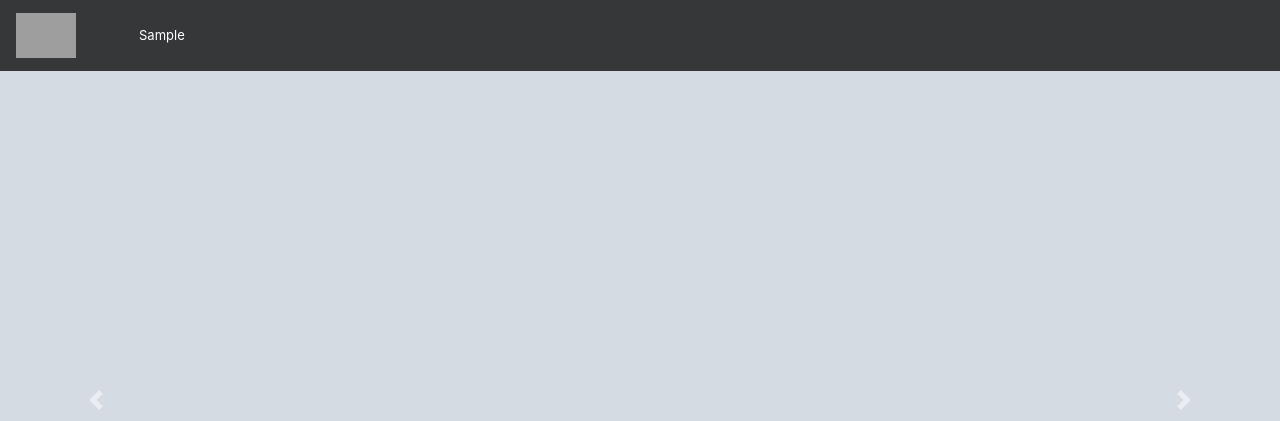
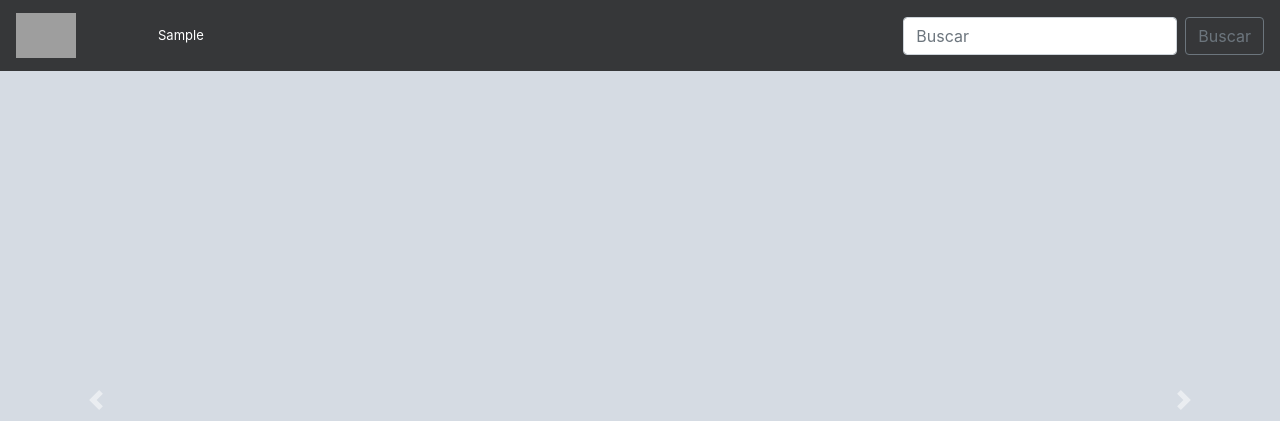
Before and after one commit to moisescordero/ibrsg, a Django app: template web/templates/index.html in a window 1280 px wide. Shown: the top 421 px of the page. Run offline with Django 4.2, Linux system fonts and the light colour scheme; the template is opened without the code that fills it: most values are stand-ins (such as "Sample title", 1, 10 or a date in 2020); grey boxes marked "Sample" are stand-in pictures; some libraries are stand-ins or nearby versions; grey boxes are pictures that could not be loaded.

Commit message:
fix menu

```diff
--- a/static/css/base.css
+++ b/static/css/base.css
@@ -9,7 +9,11 @@
     width: -webkit-fill-available;
 }
 
-.navbar-nav .nav-item {
+nav.navbar .collapse {
+    margin-left: 50px;
+}
+
+nav.navbar .navbar-nav .nav-item {
     padding: 0px 8px;
 }
 
--- a/web/templates/base_template.html
+++ b/web/templates/base_template.html
@@ -39,7 +39,7 @@
         <button class="navbar-toggler" type="button" data-toggle="collapse" data-target="#navbarSupportedContent" aria-controls="navbarSupportedContent" aria-expanded="false" aria-label="Toggle navigation">
             <span class="navbar-toggler-icon"><i class="fa-solid fa-bars"></i></span>
         </button>
-        <div class="container collapse navbar-collapse" id="navbarSupportedContent">
+        <div class="collapse navbar-collapse" id="navbarSupportedContent">
             <ul class="navbar-nav mr-auto">
                 {% for item in menu %}
                 {% if item|length > 2 %}
@@ -60,10 +60,10 @@
                 {% endif %}
                 {% endfor %}
             </ul>
-            <!-- <form class="form-inline my-2 my-lg-0">
+            <form class="form-inline my-2 my-lg-0">
                 <input class="form-control mr-sm-2" type="search" placeholder="Buscar" aria-label="Search">
-                <button class="btn btn-outline-success my-2 my-sm-0" type="submit">Buscar</button>
-            </form> -->
+                <button class="btn btn-outline-secondary my-2 my-sm-0" type="submit">Buscar</button>
+            </form>
         </div>
     </nav>
     {% block body %}{% endblock %}
```
